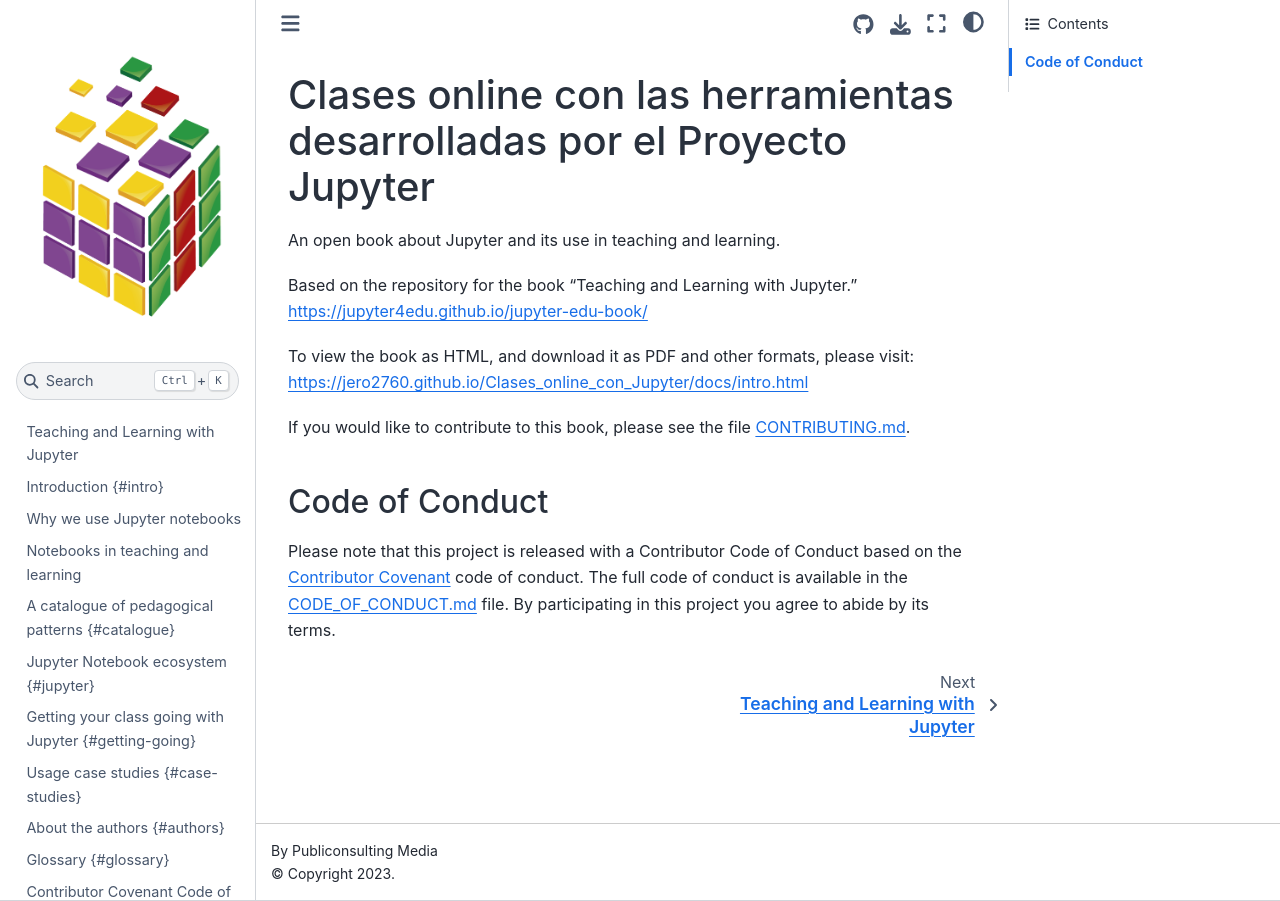
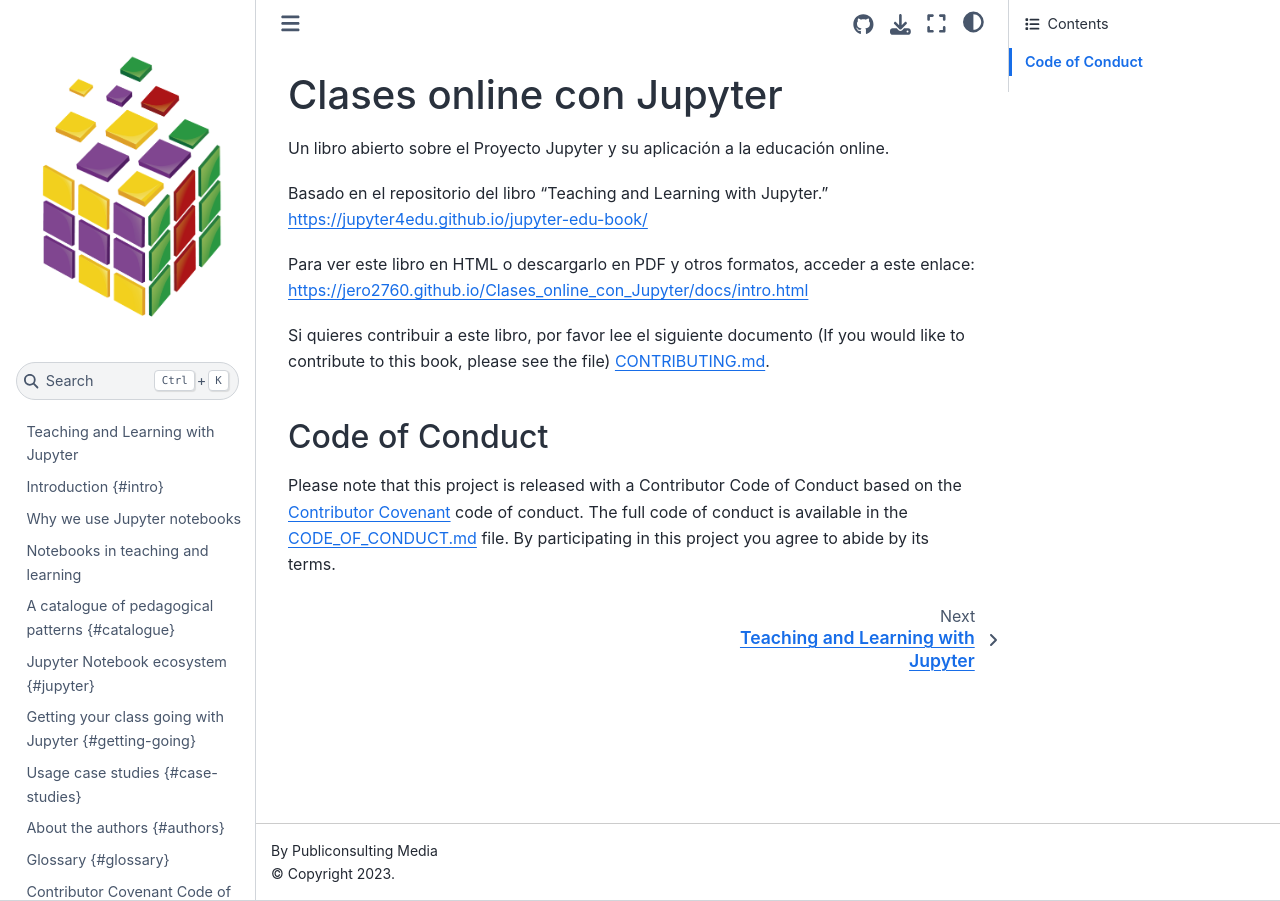
Before and after one commit to Jero2760/Clases_online_con_Jupyter, a Jupyter Book: the page built from docs/intro.md, in a window 1280 px wide. Built offline with Jupyter Book 1.0.4 settings and Sphinx 7.4.7 and the Sphinx Book theme 1.1.4, drawn with Linux system fonts in a browser that asks for light colours.

Commit message:
adding my changes 4

```diff
--- a/docs/intro.md
+++ b/docs/intro.md
@@ -1,15 +1,15 @@
-# Clases online con las herramientas desarrolladas por el Proyecto Jupyter
+# Clases online con Jupyter
 
 <!---[![Build Status](https://travis-ci.com/jupyter4edu/jupyter-edu-book.svg?branch=master)](https://travis-ci.com/jupyter4edu/jupyter-edu-book)-->
 
-An open book about Jupyter and its use in teaching and learning.
+Un libro abierto sobre el Proyecto Jupyter y su aplicación a la educación online.
 
-Based on the repository for the book "Teaching and Learning with Jupyter." [https://jupyter4edu.github.io/jupyter-edu-book/](https://jupyter4edu.github.io/jupyter-edu-book/)
+Basado en el repositorio del libro "Teaching and Learning with Jupyter." [https://jupyter4edu.github.io/jupyter-edu-book/](https://jupyter4edu.github.io/jupyter-edu-book/)
 
-To view the book as HTML, and download it as PDF and other formats, please visit:
+Para ver este libro en HTML o descargarlo en PDF y otros formatos, acceder a este enlace:
 [https://jero2760.github.io/Clases_online_con_Jupyter/docs/intro.html](https://jero2760.github.io/Clases_online_con_Jupyter/docs/intro.html)
 
-If you would like to contribute to this book, please see the file [CONTRIBUTING.md](CONTRIBUTING.md).
+Si quieres contribuir a este libro, por favor lee el siguiente documento (If you would like to contribute to this book, please see the file) [CONTRIBUTING.md](CONTRIBUTING.md).
 
 
 ## Code of Conduct
```
Also changed, not shown: 6 other files.
